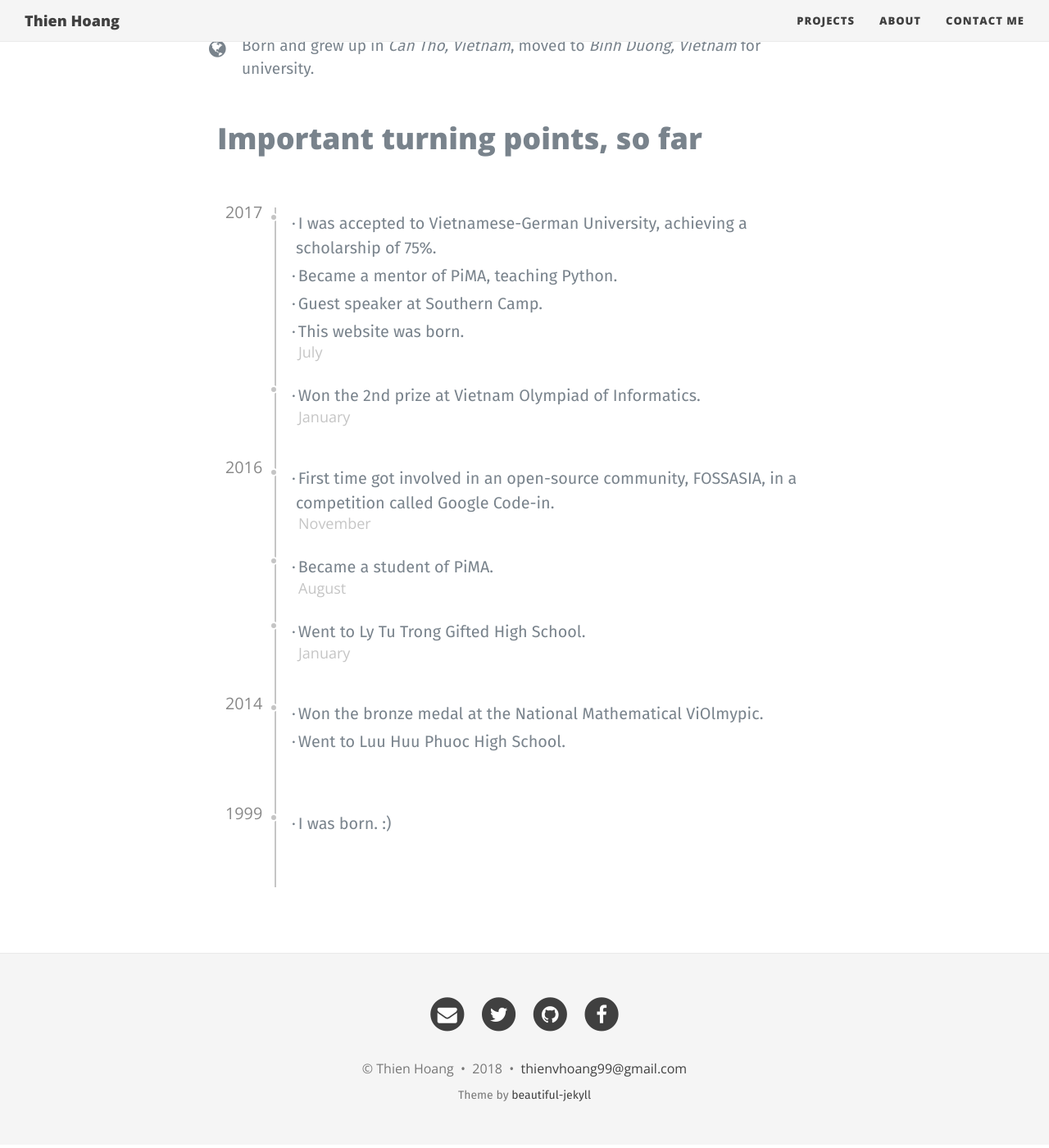
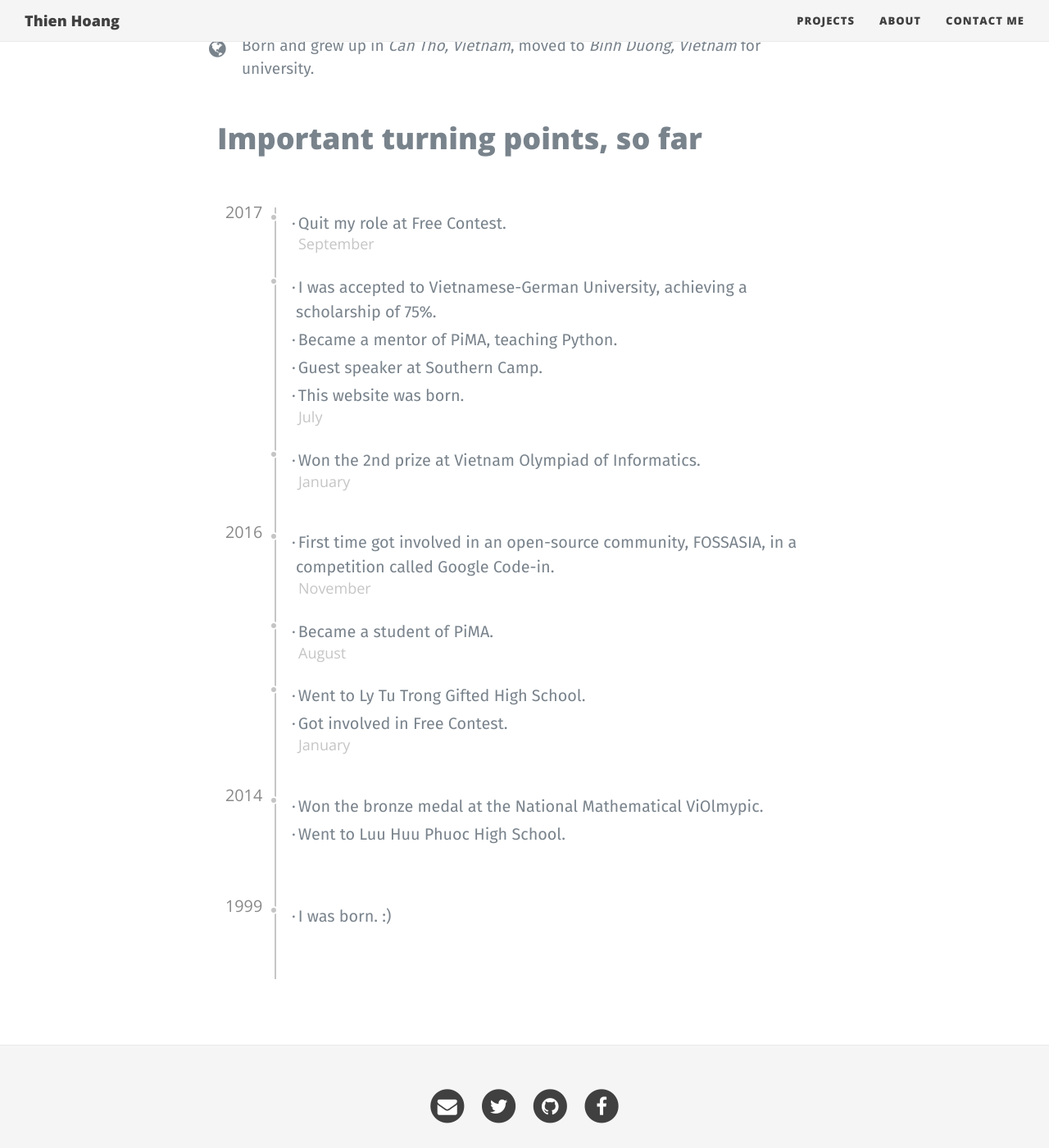
Before and after one commit to hoangvanthien/hoangvanthien.github.io, a Jekyll site: the page built from aboutme.html, in a window 1280 px wide and 1400 px high, scrolled down 1228 px. Shown: the whole window at 82% size. Built offline with Jekyll 4.4.1, drawn with Linux system fonts in a browser that asks for light colours; nearby versions of some CDN libraries; a script that is not in the unit is left out.

Commit message:
Update timeline

```diff
--- a/_data/timeline.yml
+++ b/_data/timeline.yml
@@ -1,5 +1,8 @@
 - year: 2017
   details:
+    - month: September
+      details:
+        - Quit my role at Free Contest.
     - month: July
       details:
         - I was accepted to Vietnamese-German University, achieving a scholarship of 75%.
@@ -21,6 +24,7 @@
     - month: January
       details:
         - Went to Ly Tu Trong Gifted High School.
+        - Got involved in Free Contest.
 - year: 2014
   details:
     - details:
```
